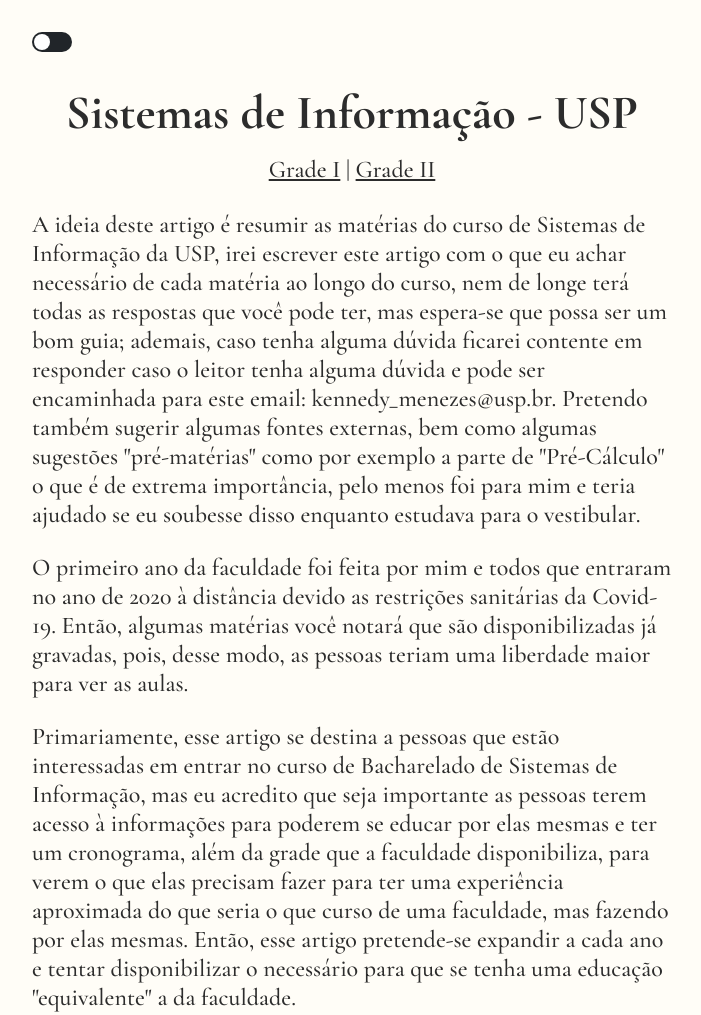
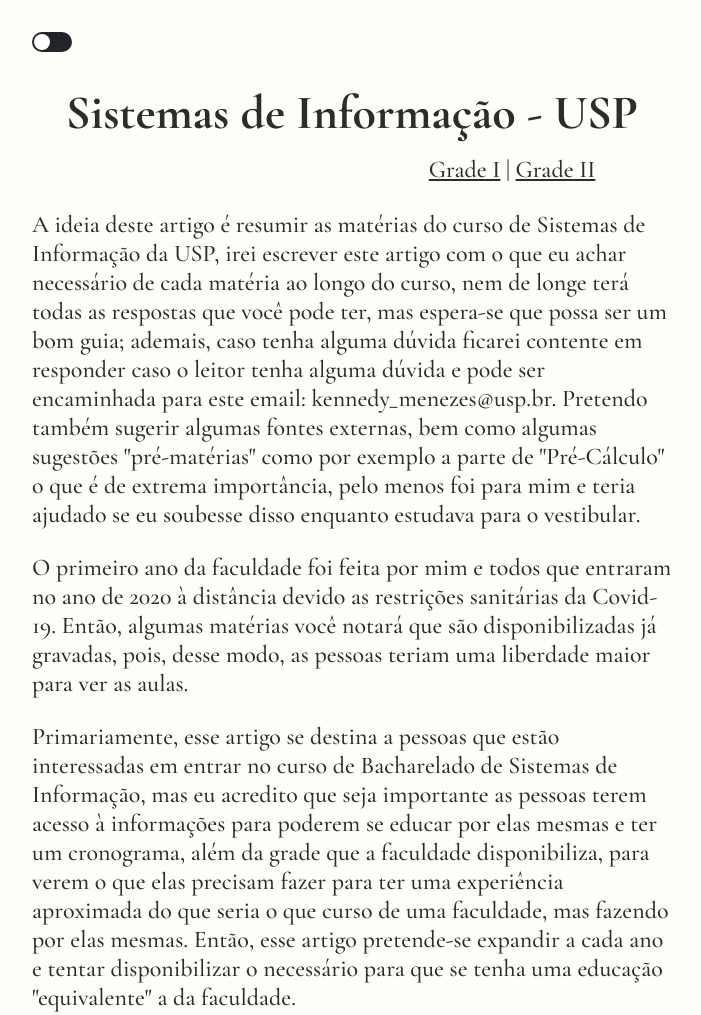
Before and after one commit to KennedyRMenezes/sistemasdeinformacao-usp, a plain HTML site: page index.html in a window 1280 px wide. Shown: the top 1015 px of the page, without its empty margins (288-989 px from the left). Drawn offline with nearby package versions, Linux system fonts and the light colour scheme.

Commit message:
arrumando position

```diff
--- a/style.css
+++ b/style.css
@@ -25,7 +25,11 @@
 }
 
 .grade{
-    text-align: center; margin-top: -3%; margin-bottom: 4%; font-size: 1em;
+    text-align: center;
+    margin-top: -3%;
+    margin-bottom: 4%;
+    font-size: 1em;
+    margin-left: 50%;
 }
 
 input[type="checkbox"]{
```
